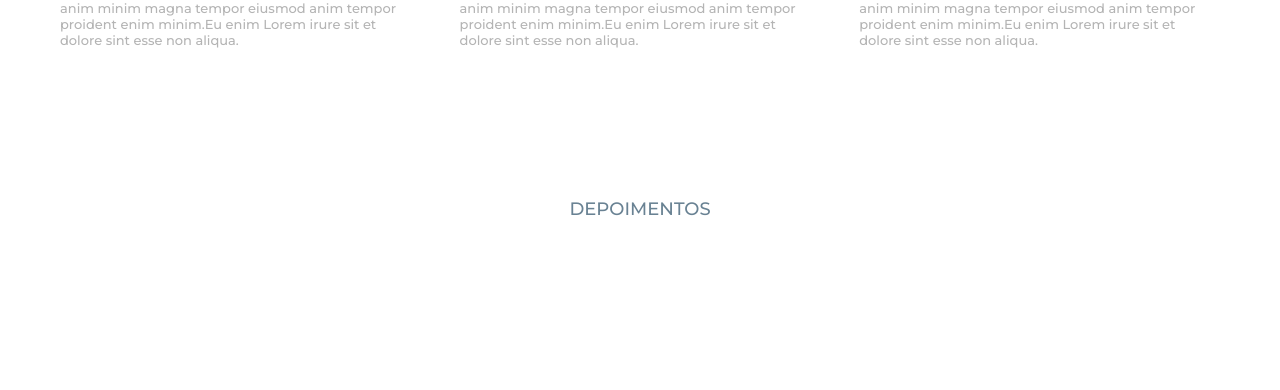
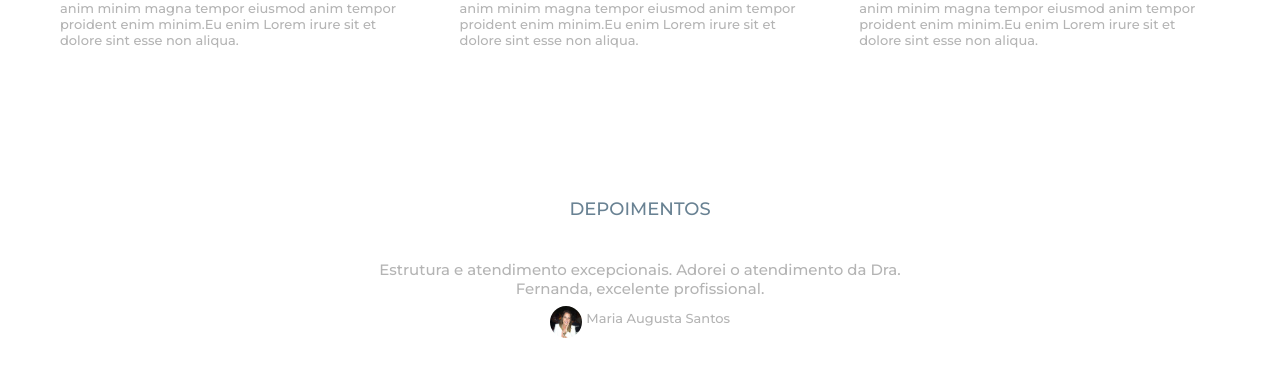
Before and after one commit to daniloaugusto0212/landing_page_dentista, a PHP site: page / in a window 1280 px wide. Shown: the part 2400-2790 px from the top of the page. Before the commit the page ends 2616 px from the top, so only its background shows below. Run offline with PHP 8.4, Linux system fonts and the light colour scheme.

Commit message:
Seção de depoimentos

```diff
--- a/css/style.css
+++ b/css/style.css
@@ -190,7 +190,7 @@ section.perfil-container .texto-perfil h2{
 }
 
 section.perfil-container .texto-perfil p{
-    color: #4b4b4b;
+    color: #b4b4b4;
     font-size: 14px;
     margin-top: 8px;
 }
@@ -259,6 +259,40 @@ section.depoimentos > h2{
     text-align: center;
     font-size: 18px;
     text-transform: uppercase;
+}
+
+section.depoimentos .container {
+    padding: 40px 0;
+    max-width: 600px;
+}
+
+section.depoimentos .depoimento-single {
+    text-align: center;
+    width: 100%;
+}
+
+section.depoimentos quote {
+    font-size: 15px;
+    color: #b4b4b4;
+}
+
+.depoimento-single .nome-depoimento {
+    padding: 8px 0;
+}
+
+.nome-depoimento img {
+    width: 32px;
+    height: 32px;
+    border-radius: 16px;
+}
+
+.nome-depoimento span {
+    position: relative;
+    top: 4px;
+    font-size: 13px;
+    color: #b4b4b4;
+    display: inline-block;
+    vertical-align: top;
 }
 
 @media screen and (max-width: 768px) {
--- a/index.html
+++ b/index.html
@@ -271,7 +271,12 @@
         <h2>Depoimentos</h2>
         <div class="container">
             <div class="depoimento-single">
-
+                <quote>Estrutura e atendimento excepcionais. Adorei o atendimento da Dra. Fernanda, excelente profissional.</quote>
+                <div class="nome-depoimento">
+                    <img src="images/perfil-depoimento.jpg" alt="Imagem de perfil do depoimento">
+                    <span>Maria Augusta Santos</span>
+                </div>
+                <!-- /.nome-depoimento -->
             </div>
         </div>
         <!-- /.container -->
```
Also changed, not shown: images/perfil-depoimento.jpg (added).
